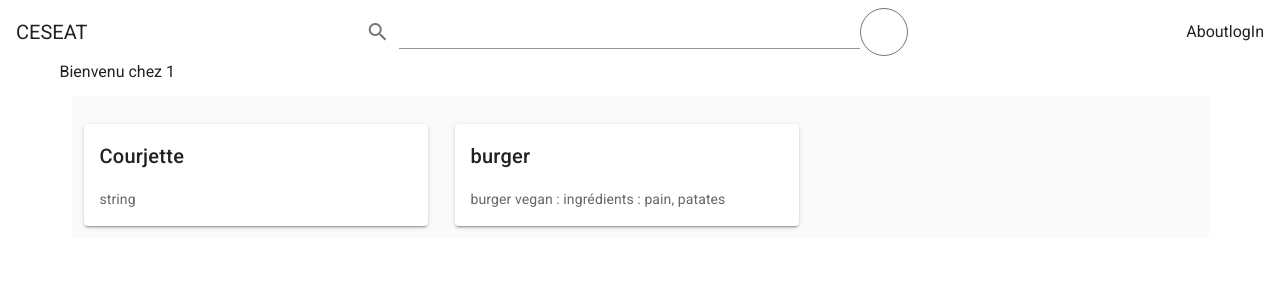
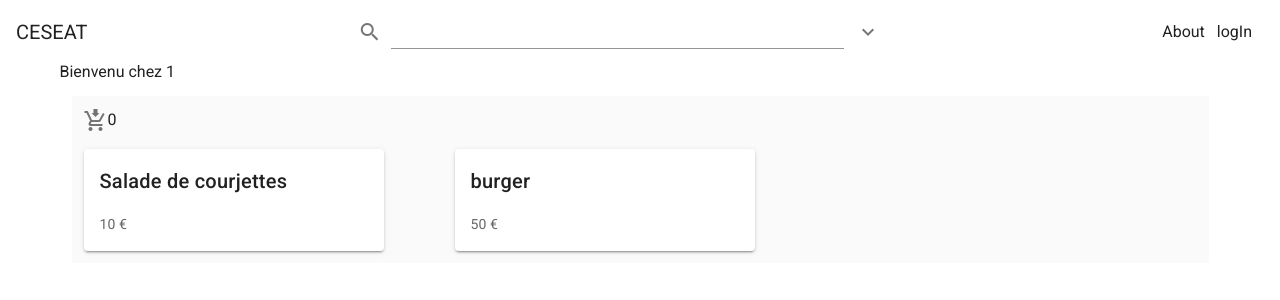
Before and after one commit to kallly/logiciel, a Vue app in the folder ceseat/: page /restaurant/1 in a window 1280 px wide. Shown: the top 300 px of the page. Built offline with nearby package versions, Linux system fonts and the light colour scheme.

Commit message:
avancement sur les commande, creation du modele pour le tiquet de la commande

```diff
--- a/ceseat/src/components/Navigation/RestaurantCardComponent.vue
+++ b/ceseat/src/components/Navigation/RestaurantCardComponent.vue
@@ -1,10 +1,24 @@
 <template>
   <v-card class="mt-4" max-width="344">
     <v-card-title> {{ restaurantModel.name }} </v-card-title>
-        <v-card-text>
-          {{ restaurantModel.description }}
-        </v-card-text>
-        <router-link :to="`/restaurant/${restaurantModel.name}`" tag="button" >Go</router-link>
+        <v-card-actions>
+          <router-link :to="`/restaurant/${restaurantModel.name}`" tag="button" color="deep-purple lighten-2">
+           Passer commande
+          </router-link>
+            <v-btn icon @click="show = !show" >
+              <v-icon>
+                {{ show ? 'mdi-chevron-up' : 'mdi-chevron-down' }}
+              </v-icon>
+            </v-btn>
+          </v-card-actions>
+        <v-expand-transition>
+          <div v-show="show">
+            <v-divider></v-divider>
+          <v-card-text>
+            {{ restaurantModel.description }}
+          </v-card-text>
+      </div>
+    </v-expand-transition>
   </v-card>
 </template>
 
@@ -15,5 +29,6 @@ import RestaurantModel from "../../models/RestaurantModel.vue"
 @Component
 export default class RestaurantCardComponent extends Vue {
     @Prop() restaurantModel!: RestaurantModel;
+    show = false;
 }
 </script>
--- a/ceseat/src/components/Navigation/TopbarComponent.vue
+++ b/ceseat/src/components/Navigation/TopbarComponent.vue
@@ -11,11 +11,14 @@
          single-line
         >
         </v-text-field>
-        <v-btn icon outlined @click="active = !active">
+        <v-btn icon @click="show = !show" >
+            <v-icon>
+              {{ show ? 'mdi-chevron-up' : 'mdi-chevron-down' }}
+            </v-icon>
         </v-btn>
         <v-spacer></v-spacer>
-          <router-link to="/about" tag="button">About</router-link>
-          <router-link to="/login" tag="button">logIn</router-link>
+          <router-link to="/about" tag="button" class="mr-3"> About </router-link>
+          <router-link to="/login" tag="button" class="mr-3"> logIn </router-link>
         </v-spacer>
     </v-app-bar>
 </div>
@@ -24,8 +27,12 @@
 
 <script lang="ts">
 import { Component, Prop, Vue } from "vue-property-decorator";
+import ProductListComponent from "../Order/ProductListComponent.vue"
 
 export default Vue.extend({
-  name: 'TopbarComponent'
+  name: 'TopbarComponent',
+  data: () => ({
+      show: false,
+    }),
 });
 </script>
--- a/ceseat/src/components/Order/ProductCardComponent.vue
+++ b/ceseat/src/components/Order/ProductCardComponent.vue
@@ -1,10 +1,34 @@
 <template>
-  <v-card class="mt-4" max-width="344">
+<v-hover>
+  <template v-slot:default="{ hover }">
+    <v-card class="mt-4" width="300">
      <v-card-title> {{ productModel.name }} </v-card-title>
+     <v-card-text>
+       {{productModel.price}} €
+     </v-card-text>
+
+      <v-expand-transition>
+        <div v-show="show">
+          <v-divider></v-divider>
           <v-card-text>
             {{ productModel.description }}
           </v-card-text>
+       </div>
+     </v-expand-transition>
+      <v-fade-transition>
+       <v-overlay v-if="hover" absolute color="grey" @click="addProduct(); addproduct()">
+         <v-btn >Add to cart</v-btn>
+
+         <v-btn icon @click="show = !show">
+           <v-icon>
+             {{ show ? 'mdi-chevron-up' : 'mdi-chevron-down' }}
+            </v-icon>
+         </v-btn>
+        </v-overlay>
+      </v-fade-transition>
    </v-card>
+  </template>
+</v-hover>
 </template>
 
 <script lang="ts">
@@ -14,31 +38,14 @@ import ProductModel from "../../models/ProductModel.vue"
   @Component
   export default class RestaurantCardComponent extends Vue {
     @Prop() productModel!: ProductModel;
-
-  //show = false;
-/*
+    show = false;
+    newProduct = false;
     public addProduct(): void {
     this.$emit("productAdded", true);
-  }*/
+  }
+  public addproduct(): void {
+    this.$emit("addProducts", this.productModel);
+  }
+
 }
 </script>
-
-
-
-<!--<template>
-   <v-container>
-     <div class = "RestaurantCardComponent">
-     composant RestaurantCardComponent
-     </div>
-   </v-container>
-</template>
-
-<script lang="ts">
-// import { Component, Prop, Vue } from "vue-property-decorator";
-// import RestaurantModel from "../../models/RestaurantModel.vue"
-// @Component
-// export default class RestaurantCardComponent extends Vue {
-
-// }
-
-// </script>-->
--- a/ceseat/src/components/Order/ProductListComponent.vue
+++ b/ceseat/src/components/Order/ProductListComponent.vue
@@ -1,10 +1,18 @@
 <template>
+
   <div>
     <v-container class="grey lighten-5">
+    <div class="panier">
+      <v-icon>mdi-cart-arrow-down</v-icon>
+      <span class="mr-2">{{ panierTextFormated }}</span>
+      <span class="mr-2">{{ printProduct }}</span>
+    </div>
       <v-row no-gutters>
         <v-col v-for="product in products" :key="product.id" cols="12" sm="4">
           <ProductCardComponent
             :productModel="product"
+            @productAdded="onProductAdded($event)"
+            @addproduct="addProducts($event)"
           />
         </v-col>
       </v-row>
@@ -20,72 +28,38 @@ import ProductModel from '../../models/ProductModel'
 @Component({ components: { ProductCardComponent } })
 export default class ProductListComponent extends Vue {
   @Prop() products!: Array<ProductModel>;
-}
-</script>
+  public count = 0;
+  public whichproduct!: Array<string>;
 
-
-
-
-
-
-
-
-
-
-
-<!--<template>
-  <div>
-    <div class="panier">
-      <v-icon>mdi-cart-arrow-down</v-icon>
-      <span class="mr-2">{{ panierTextFormated }}</span>
-    </div>
-
-    <v-container class="grey lighten-5">
-      <v-row no-gutters>
-        <v-col v-for="product in products" :key="product.id" cols="12" sm="4">
-          <ProductCard
-            :product="product"
-            @productAdded="onProductAdded($event)"
-          />
-        </v-col>
-      </v-row>
-    </v-container>
-  </div>
-</template>
-
-<script lang="ts">
-import { Component, Prop, Vue } from "vue-property-decorator";
-import ProductModelComponent from "../../models/ProductModel.ts";
-import ProductCardComponent from "./ProductCardComponent.vue";
-
-@Component({ components: { ProductCard } })
-export default class ProductListComponent extends Vue {
-  @Prop() products!: Array<ProductModel>;
-
-  public count = 0;
-
-  // Computed
   get panierTextFormated(): string {
-    return this.count > 1
-      ? `Votre panier contient ${this.count} articles`
-      : `Votre panier contient ${this.count} article`;
+    return `${this.count}`;
   }
 
+  get printProduct(){
+    var toPrint = "";
+    if (this.whichproduct != undefined){
+    for (var i=0; i<this.whichproduct.length; i++){
+        toPrint = toPrint + " " + this.whichproduct[i];
+        return toPrint;
+      }
+    }
+    else{
+      return toPrint;
+    }
+  }
+private HowMuch(){
+
+    //this.count + 1;
+    this
+  }
+  public addProducts(productName: ProductModel): void {
+    //productName = concat(productName.name);
+    this.whichproduct.push(productName.name); //ajout de notre produit (nom/id)
+    console.log("productName", productName.name, " was hadded to cart");
+  }
   public onProductAdded(param: boolean): void {
     console.log("Mon param", param);
     this.count++;
   }
 }
 </script>
-
-<style scoped>
-.panier {
-  border: 1px solid #d1d1d1;
-  padding: 14px;
-  display: flex;
-  width: 50%;
-  margin: 15px auto;
-  justify-content: center;
-  position: shrink;
-}
-</style>-->
--- a/ceseat/src/models/RestaurantModel.ts
+++ b/ceseat/src/models/RestaurantModel.ts
@@ -7,4 +7,5 @@ export default interface RestaurantModel {
     Location : Array<string>;
     Type : string; //type de restaurant ( français /fast food ...)
     typeOfProduct : Array<string>; // pour permettre plusieurs compatiments
+    //abx : Array<string>;
 }
--- a/ceseat/src/services/ProductService.ts
+++ b/ceseat/src/services/ProductService.ts
@@ -8,11 +8,11 @@ export default class ProductService {
             {
                 ID : 1,
                 Restaurant : "McDOnald01",
-                name: "Courjette",
+                name: "Salade de courjettes",
                 img: "test",
-                description: "string",
+                description: "ingrédients : courjette, sauce soja, sel, ...",
                 price : 10,
-                Vegan : false
+                Vegan : true
             },
             {
                 ID : 2,
--- a/ceseat/src/services/RestaurantService.ts
+++ b/ceseat/src/services/RestaurantService.ts
@@ -10,7 +10,7 @@ export default class RestaurantService {
                 Restaurant : "McDOnald01",
                 name: "McDOnald",
                 img: "test",
-                description: "string",
+                description: "Est un fast-food hmmm c'est bon",
                 Location : ["Aix-en-provence", "13500"],
                 Type : "fast food",
                 typeOfProduct : ["menus", "plats", "boissons", "desserts"]
@@ -20,7 +20,7 @@ export default class RestaurantService {
                 Restaurant : "LaBrochette02",
                 name: "LaBrochette",
                 img: "test",
-                description: "string",
+                description: "Restaurant de brochettes, vous y trouverez toutes sortes de brochettes, cuites au four, au BBQ, au grill... faites vous plaisir",
                 Location : ["Aix-en-provence", "13110"],
                 Type : "viande",
                 typeOfProduct : ["menus", "plats", "boissons"]
@@ -30,7 +30,7 @@ export default class RestaurantService {
                 Restaurant : "ChezMaman03",
                 name: "ChezMaman",
                 img: "test",
-                description: "string",
+                description: "La cuisine nostalgique de maman, les cuisines de mamans ca nous connais, vous voulez retrouver le gout nostalgique de vôtre enfance, vous êtes au bon endroit",
                 Location : ["Aix-en-provence", "13100"],
                 Type : "Vegan",
                 typeOfProduct : ["plats", "boissons"]
--- a/ceseat/src/views/HomeView.vue
+++ b/ceseat/src/views/HomeView.vue
@@ -1,7 +1,10 @@
 <template>
   <div class="HomeView">
   <v-container>
-    <RestaurantListComponent :restaurants="restaurants"></RestaurantListComponent>
+        <RestaurantListComponent :restaurants="restaurants"></RestaurantListComponent>
+
+        </v-fade-transition>
+      </v-hover>
     </v-container>
   </div>
 
```
Also changed, not shown: ceseat/src/models/CommandModel.ts (added, +10 -0 lines). Lines whose indentation alone changed are shown as unchanged.
